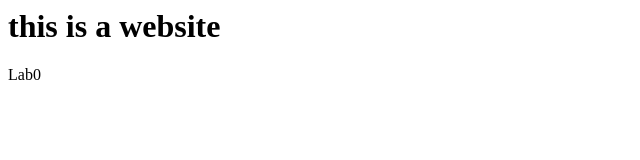
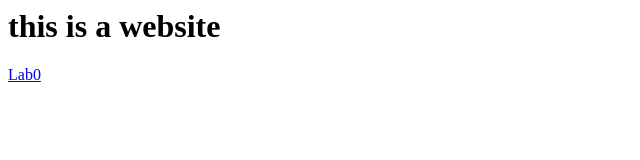
Before and after one commit to Selmul/Lab0r, a plain HTML site: page index.html in a window 1280 px wide. Shown: the full height of the page, 0-640 px from the left. Drawn offline with Linux system fonts and the light colour scheme.

Commit message:
Update index.html

```diff
--- a/index.html
+++ b/index.html
@@ -1,3 +1,3 @@
 <HTML>
   <H1>this is a website</H1>
-  <p><a hraf="https://selmul.github.io/Lab0r/Lab1r.html">Lab0</a>
+  <p><a href="https://selmul.github.io/Lab0r/Lab1r.html">Lab0</a>
```
